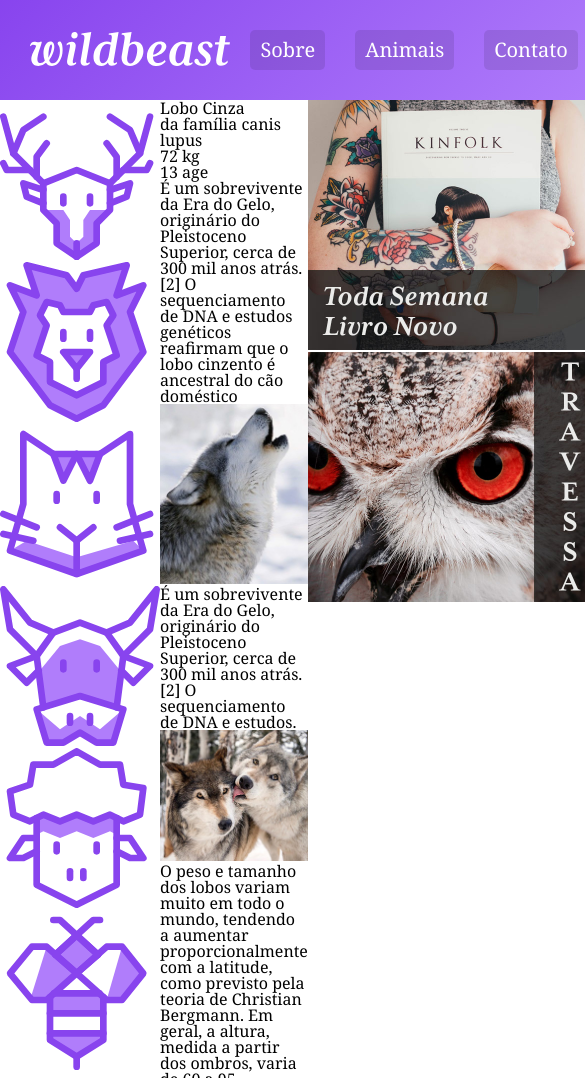
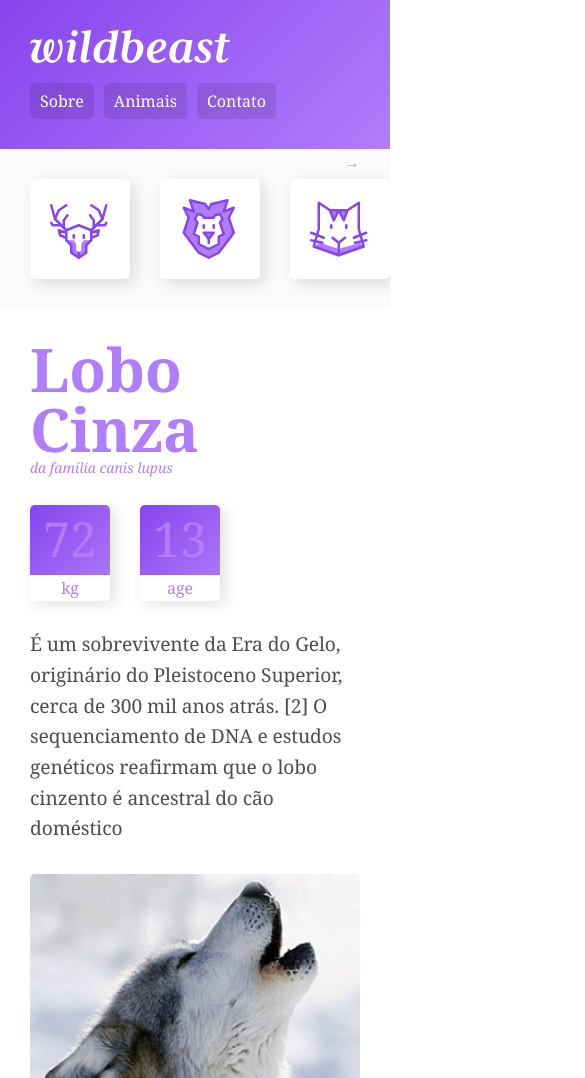
Before and after one commit to vinicius-vasconcelos/CSS_Grid_Layout, a plain HTML site: page index.html in a window 390 px wide. Shown: the top 1078 px of the page, 585 px wide, since content can reach past the window. Drawn offline with Linux system fonts and the light colour scheme; a web font is replaced by a local one.

Commit message:
finalizando medias

```diff
--- a/index.html
+++ b/index.html
@@ -11,6 +11,9 @@
         <link href="https://fonts.googleapis.com/css?family=Volkhov:400,400i,700&display=swap"
             rel="stylesheet">
         <link rel="stylesheet" href="./public/css/style.css">
+        <link rel="stylesheet" href="./public/css/col-2-1200.css">
+        <link rel="stylesheet" href="./public/css/col-1_760.css">
+        <link rel="stylesheet" href="./public/css/col-1_600.css">
     </head>
     <body>
         <div class="estrutura">
@@ -53,7 +56,7 @@
                         <span class="rotulo">age</span>
                     </div>
                 </div>
-                <p>
+                <p class="col-wide">
                     É um sobrevivente da Era do Gelo,
                     originário do Pleistoceno Superior,
                     cerca de 300 mil anos atrás.
@@ -62,16 +65,16 @@
                     é ancestral do cão doméstico
                 </p>
 
-                <img src="./public/image/wolf1.jpg" alt="Wolf 1">
+                <img class="imagem-1" src="./public/image/wolf1.jpg" alt="Wolf 1">
 
-                <p>
+                <p class="destaque">
                     É um sobrevivente da Era do Gelo,
                     originário do Pleistoceno Superior,
                     cerca de 300 mil anos atrás.
                     [2] O sequenciamento de DNA e estudos.
                 </p>
 
-                <img src="./public/image/wolf2.jpg" alt="Wolf 2">
+                <img class="imagem-2" src="./public/image/wolf2.jpg" alt="Wolf 2">
 
                 <p>
                     O peso e tamanho dos lobos variam muito
@@ -92,7 +95,7 @@
                     [8] e na antiga União Soviética.
                 </p>
 
-                <blockquote class="citacao">
+                <blockquote class="citacao col-wide">
                     <p>“Há algo no uivar do lobo que tira um homem do aqui e agora e o transporta para uma floresta da mente.”</p>
                 </blockquote>
 
@@ -122,9 +125,9 @@
                         genéticos reafirmam que o lobo cinzento
                         é ancestral do cão doméstico.
                     </p>
+                </div>
 
-                    <img src="./public/image/wolf3.jpg" alt="Wolf 3">
-                </div>
+               <img class="col-wide" src="./public/image/wolf3.jpg" alt="Wolf 3">
             </main>
 
             <aside class="anuncios">
--- /dev/null
+++ b/public/css/col-1_600.css
@@ -0,0 +1,4 @@
+@media (max-width: 600px) {
+    /* ------------------------------------- CONTENT ------------------------------------- */
+    .content {grid-template-columns: auto;}
+}
--- /dev/null
+++ b/public/css/col-1_760.css
@@ -0,0 +1,51 @@
+@media (max-width: 760px) {
+    /* ------------------------------------- GID GERAL ------------------------------------- */
+    .estrutura {
+        grid-template-columns: 100%;
+        grid-template-areas:
+            "header"
+            "sidenav"
+            "content"
+            "anuncios"
+            "footer"
+        ;
+    }
+
+    /* ------------------------------------- HEADER ------------------------------------- */
+    .header {grid-template-columns: auto; }
+
+    .logo {margin-bottom: 20px; }
+
+    .header nav a {font-size: 1em;}
+
+    .header li + li {margin-left: 10px;}
+
+    /* ------------------------------------- SIDENAV ------------------------------------- */
+    .sidenav {
+        padding: 0 30px;
+        overflow-x: auto;
+        -webkit-overflow-scrolling: touch;
+        -ms-overflow-scrolling: -ms-autohiding-scroolbar;
+        position: relative;
+    }
+
+    @keyframes seta {
+        from {right: 30px;}
+        to {right: 20px;}
+    }
+
+    .sidenav::after {
+        content: "→";
+        position: absolute;
+        top: 5px;
+        right: 30px;
+        color: rgba(0, 0, 0, .3);
+        animation: seta .5s ease-in 0s infinite alternate;
+    }
+
+    .sidenav ul {display: flex;}
+
+    .sidenav ul li {flex: 1 0 60px;}
+
+    .sidenav li a {margin: 30px 30px 30px 0;}
+}
--- /dev/null
+++ b/public/css/col-2-1200.css
@@ -0,0 +1,13 @@
+@media (max-width: 1200px) {
+    /* ------------------------------------- GID GERAL ------------------------------------- */
+    .estrutura {
+        grid-template-areas:
+            "header     header      header"
+            "sidenav    content     content"
+            "sidenav    anuncios    anuncios"
+            "footer     footer      footer"
+        ;
+    }
+
+    /* ------------------------------------- HEADER ------------------------------------- */
+}
--- a/public/css/style.css
+++ b/public/css/style.css
@@ -1,17 +1,10 @@
 /* ------------------------------------- ALL ------------------------------------- */
 
-*{
-    list-style: none;
-    text-decoration: none
-}
+*{list-style: none;text-decoration: none;}
 
-body, html {
-    font-family: "Volkhov", Georgia, serif;
-}
+body, html {font-family: "Volkhov", Georgia, serif;}
 
-img {
-    max-width: 100%;
-}
+img {width: 100%; display: block; border-radius: 5px;}
 
 /* ------------------------------------- GID GERAL ------------------------------------- */
 .estrutura {
@@ -34,14 +27,9 @@ img {
     align-items: center;
 }
 
-.logo {
-    max-width: 200px;
-}
+.logo {max-width: 200px;}
 
-.header nav ul {
-    display: flex;
-    flex-wrap: wrap;
-}
+.header nav ul {display: flex;flex-wrap: wrap;}
 
 .header nav a {
     display: block;
@@ -50,50 +38,158 @@ img {
     font-size: 1.25em;
     background-color: rgba(0, 0, 0, .1);
     border-radius: 5px;
+    transition: all .5s ease;
 }
 
-.header nav a:hover {
-    transition: all 1s ease;
-    background-color: rgba(0, 0, 0, .5);
+.header nav a:hover {background-color: rgba(0, 0, 0, .5);}
+
+.header li + li {margin-left: 30px; }
+
+/* #### SIDENAV #### */
+.sidenav {
+    grid-area: sidenav;
+    background-color: #fafbfc;
+    padding: 30px;
 }
 
-.header li + li {
-    margin-left: 30px;
+.sidenav li a {
+    display: block;
+    min-width: 60px;
+    max-width: 100px;
+    margin: 0 auto 30px auto;
+    background-color: #fff;
+    padding: 20px;
+    border-radius: 5px;
+    box-shadow: 5px 5px 15px 0px rgba(44, 44, 44, 0.15);
+    transition: all .5s ease-out;
+}
+
+.sidenav li a:hover {background-color: #b07dfb;}
+
+/* #### CONTENT #### */
+.content {
+    grid-area: content;
+    max-width: 900px;
+    margin: 0 auto;
+    padding: 30px;
+    display: grid;
+    grid-template-columns: 1fr 1fr;
+    grid-gap: 30px;
+}
+
+.col-wide {grid-column: 1 / -1;}
+
+.imagem-1 {grid-row: span 2;align-self: flex-end;}
+
+.imagem-2 {align-self: flex-end;}
+
+/*Estilo content*/
+p {
+    font-size: 1.2em;
+    line-height: 1.6em;
+    letter-spacing: -0.005em;
+    color: rgba(0, 0, 0, .7);
+}
+
+.informacoes p + p {margin-top: 30px;}
+
+/*Título*/
+.titulo {color: #b07dfb;}
+
+.titulo h1 {
+    font-size: 3.75em;
+    line-height: 1em;
+    font-weight: 700;
+}
+
+.titulo span {font-size: 0.875em;font-style: italic;}
+
+/*Características*/
+.caracteristicas {display: flex; align-items: flex-start;}
+
+.caracteristicas > div {
+    width: 80px;
+    text-align: center;
+    background: linear-gradient(135deg, #8844ee, #b07dfb);
+    border-radius: 5px;
+    box-shadow: 5px 5px 15px 0px rgba(44, 44, 44, 0.15);
+    position: relative;
+}
+
+.caracteristicas div:first-child {margin-right: 30px; }
+
+.caracteristicas span {display: block;color: #b07dfb;}
+
+.numero {
+    color: #b07dfb;
+    font-size: 3em;
+    line-height: 1em;
+    margin: 10px auto;
+}
+
+.rotulo {
+    background-color: #fff;
+    border-radius: 0 0 5px 5px;
+    padding: 5px 0;
+    position: relative;
+    top: 2px;
+}
+
+.destaque {
+    font-size: 0.875em;
+    color: #b07dfb;
+    max-width: 16em;
 }
 
 
 
-
-
-
-
-
-
-
-
-
-
-
-
-
-
-
-
-
-
-/* #### SIDENAV #### */
-.sidenav {
-    grid-area: sidenav;
+.citacao, .atributos{
+    align-self: flex-start;
+    padding: 30px;
+    border-radius: 5px;
+    box-shadow: 5px 5px 15px 0px rgba(44, 44, 44, 0.15);
+    background: linear-gradient(135deg, #8844ee, #b07dfb);
 }
 
-.content {
-    grid-area: content;
+.citacao p {
+    font-size: 1.5em;
+    font-style: italic;
+    text-align: center;
+    max-width: 500px;
+    margin: 0 auto;
+    color: #fff;
 }
 
+.atributos li {
+    color: #fff;
+    font-family: 'Courier New', Courier, monospace;
+    font-size: 1.125em;
+    padding: 15px;
+}
+
+.atributos li + li {
+    border-top: 2px solid #b07dfb;
+}
+
+/* #### ANÚNCIOS #### */
 .anuncios {
     grid-area: anuncios;
+    background-color: #fafbfc;
+    display: grid;
+    align-content: flex-start;
+    padding: 30px;
+    grid-gap: 30px;
+    grid-template-columns: repeat(auto-fit, minmax(150px, 1fr));
 }
 
+/* #### FOOTER #### */
 .footer {
     grid-area: footer;
+    background: linear-gradient(135deg, #8844ee, #b07dfb);
 }
+
+.footer p {
+    color: #fff;
+    text-align: center;
+    padding: 30px;
+}
```
